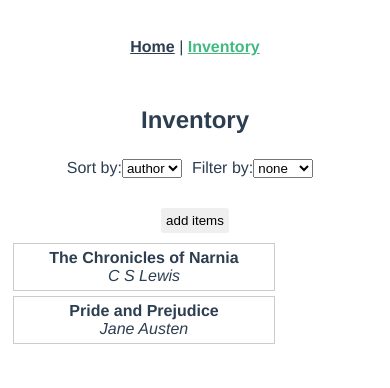
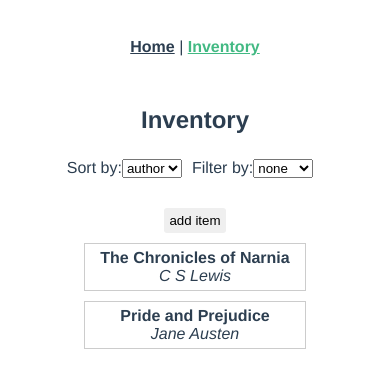
Before and after one commit to Mabetvz/catalogue-demo, a Vue app: page /inventory in a window 390 px wide. Shown: the top 388 px of the page. Built offline with nearby package versions, Linux system fonts and the light colour scheme.

Commit message:
style changes; layout change on mobile

```diff
--- a/src/components/catalogue-item.vue
+++ b/src/components/catalogue-item.vue
@@ -104,7 +104,7 @@ export default {
     margin: 5px;
     padding: 5px;
     border: solid 1px #ccc;
-    width: 250px;
+    width: 210px;
 }
 .catalogue-item input {
     margin: 4px;
--- a/src/views/inventory-screen.vue
+++ b/src/views/inventory-screen.vue
@@ -19,9 +19,11 @@
                 <input v-if="filterBy !== 'none'" v-model="search" placeholder="search" />
             </div>
         </div>
+        <div class="inventory-add">
+            <button v-if="!showCreate" @click="showCreate = !showCreate">add item</button>
+            <catalogue-item v-if="showCreate" :addNew="true" @cancel-add="showCreate = false"></catalogue-item>
+        </div>
         <div class="inventory-wrapper">
-            <button v-if="!showCreate" @click="showCreate = !showCreate">add items</button>
-            <catalogue-item v-if="showCreate" :addNew="true" @cancel-add="showCreate = false"></catalogue-item>
             <catalogue-item v-for="item in items" :key="item.id" :item="item" :filterProp="filterBy" :searchCrit="search" />
         </div>
     </div>
@@ -77,4 +79,15 @@ export default {
 .inventory-screen .list-tools input {
     margin-left: 5px;
 }
+.inventory-screen .inventory-wrapper, .inventory-screen .inventory-add {
+    display: flex;
+    flex-flow: wrap;
+    justify-content: center;
+}
+
+@media (min-width: 768px) {
+    .inventory-screen .inventory-wrapper, .inventory-screen .inventory-add {
+        justify-content: left;
+    }
+}
 </style>
```
